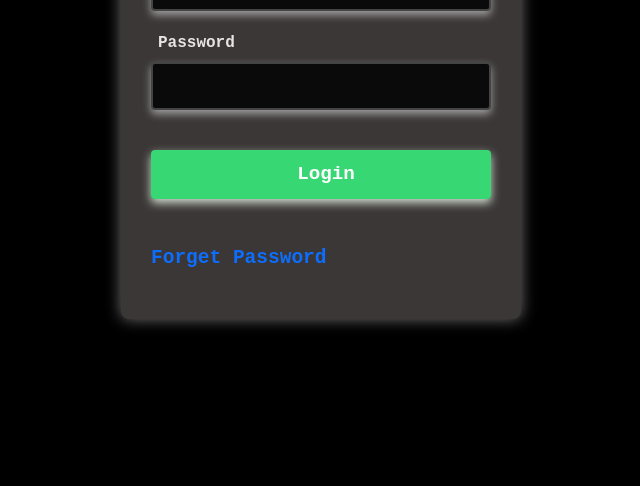
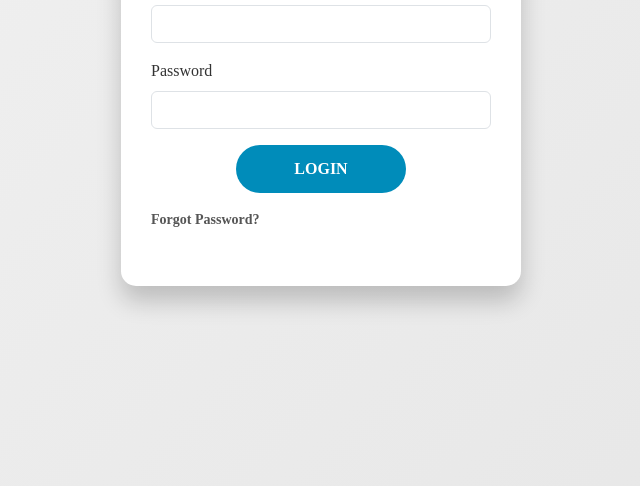
Before and after one commit to dhana1612/WorkUpdateFrontend, a website: page index.html in a window 1280 px wide. Shown: the part 314-800 px from the top of the page, without its empty margins (319-959 px from the left). Drawn offline with nearby package versions, Linux system fonts and the light colour scheme.

Commit message:
Update index.html

```diff
--- a/index.html
+++ b/index.html
@@ -6,140 +6,94 @@
     <title>Login</title>
     <!-- Bootstrap CSS -->
     <link href="https://cdn.jsdelivr.net/npm/bootstrap@5.3.0/dist/css/bootstrap.min.css" rel="stylesheet">
-    <!-- Google Fonts -->
-    <link href="https://fonts.googleapis.com/css2?family=Poppins:wght@400;600&display=swap" rel="stylesheet">
     <style>
         body {
-            font-family: 'Courier New', Courier, monospace;
+            font-family: 'Times New Roman', serif;
+            margin: 0;
             display: flex;
             justify-content: center;
             align-items: center;
-            height: 100vh;
-            background-color: #000000; /* Dark black background */
-            margin: 0;
-        }
-        .form-container {
-            background-color: #3b3737;
-            padding: 30px;
-            border-radius: 8px;
-            box-shadow: 0 0 15px rgba(227, 221, 221, 0.5);
-            width: 100%;
-            max-width: 400px;
-            color: #fff;
-            transition: transform 0.3s ease;
-        }
-        .form-container:hover {
-            transform: scale(1.05);
-        }
-        .form-container h2 {
-            text-align: center;
-            margin-bottom: 20px;
-            font-size: 24px;
-            font-weight: 600;
-            text-transform: uppercase;
-            letter-spacing: 1px;
-        }
-        .form-group {
-            position: relative;
-            margin-bottom: 20px;
-        }
-        .form-group label {
-            display: block;
-            font-weight: 600;
-            color: #e9e4e4;
-            font-size: 16px;
-
-            margin: 7px;
-        }
-        .form-group input {
-            width: 100%;
-            padding: 10px;
-            text-indent: 10px;
-            border: 2px solid #444;
-            border-radius: 4px;
-            background-color: #0a0a0a;
-            color: #fff;
-            transition: all 0.3s ease;
-            box-shadow: 0 4px 8px rgba(251, 251, 251, 0.535); /* 3D Effect */
-            font-weight: 400;
-        }
-        .form-group input:hover {
-            background-color: #0a0a0a;
-            box-shadow: 0 6px 12px rgb(161, 249, 177);
-        }
-        .form-group input:focus {
-            outline: none;
-            box-shadow: 0 6px 12px rgb(161, 249, 177);
-            transform: translateY(-2px);
-        }
-        .form-group input[type="button"] {
-            background-color: #37f680d6;
-            color: white;
-            border: none;
-            cursor: pointer;
-            font-size: larger;
-            font-weight: 600;
-            transition: background-color 0.3s ease, box-shadow 0.3s ease;
-            box-shadow: 0 4px 10px rgb(210, 222, 208);
-            margin-top: 20px;
-            margin-bottom: 25px;
+            min-height: 100vh;
+            background: linear-gradient(135deg, #f2f2f2, #e6e6e6);
+            background-size: cover;
+            background-attachment: fixed;
+            color: #333;
         }
 
-        .container{
-            display: flex;
-            justify-content: center;
+        .form-container {
+            background: #ffffff;
+            padding: 40px 30px;
+            border-radius: 15px;
+            box-shadow: 0 15px 25px rgba(0, 0, 0, 0.2);
+            max-width: 400px;
+            width: 100%;
+            color: #333;
+            text-align: center;
+            transition: transform 0.3s ease, box-shadow 0.3s ease;
         }
-        .ftag a{
 
-            font-size: 19.5px;
-            font-weight:  800;
+        .form-container:hover {
+            transform: translateY(-5px);
+            box-shadow: 0 20px 30px rgba(0, 0, 0, 0.3);
+        }
+
+        .form-group input[type="button"] {
+            background: #008cba;
+            border: none;
+            color: #fff;
+            font-weight: bold;
+            font-size: 16px;
+            padding: 12px;
+            border-radius: 50px;
+            cursor: pointer;
+            text-transform: uppercase;
+            transition: all 0.4s ease;
+        }
+
+        .form-group input[type="button"]:hover {
+            background: #005f7f;
+            box-shadow: 0 8px 15px rgba(0, 140, 186, 0.5);
+        }
+
+        .ftag a {
+            font-size: 14px;
+            font-weight: bold;
             text-decoration: none;
-            color: rgb(245, 84, 84);
+            color: #555;
+            transition: color 0.3s ease;
+        }
+
+        .ftag a:hover {
+            color: #008cba;
         }
     </style>
 </head>
 <body>
-
-    <div class="container">
+    <div class="container d-flex justify-content-center align-items-center">
         <div class="form-container">
-            <h2 class="text-warning">Login Portal</h2>
+            <h2>Login Portal</h2>
             <form action="/submit" method="post" id="form">
-
-
-                <div class="form-group">
-                    <label for="email">Email </label>
-                    <input type="email" id="value" name="email" required>
+                <div class="mb-3 text-start">
+                    <label for="email" class="form-label">Email</label>
+                    <input type="email" id="value" name="email" class="form-control" required>
                 </div>
-                <div class="form-group">
-                    <label for="password">Password</label>
-                    <input type="password" id="password" name="password" required>
+                <div class="mb-3 text-start">
+                    <label for="password" class="form-label">Password</label>
+                    <input type="password" id="password" name="password" class="form-control" required>
                 </div>
-                <div class="form-group">
-                    <div class="form-group">
-                        <input type="button" value= "Login"  onclick="Login()">
-                    </div>
+                <div class="form-group mb-3">
+                    <input type="button" value="Login" class="btn btn-primary btn-sm w-50" onclick="Login()">
                 </div>
-
-
-                <div class="d-flex  justify-content-between ftag">
-
-                    <div>
-                        <a href ="./src/ForgetPsd.html" class="text-primary">Forget Password</a>
-                    </div>
-
+                <div class="d-flex justify-content-between ftag">
+                    <a href="./src/ForgetPsd.html">Forgot Password?</a>
                 </div>
-
             </form>
-
             <p id="message"></p>
         </div>
     </div>
-
-
-    <script src = "./src/Login.js"></script>
+    <script src="./src/Login.js"></script>
     <!-- Bootstrap JS and dependencies -->
     <script src="https://code.jquery.com/jquery-3.6.0.min.js"></script>
-
     <script src="https://cdn.jsdelivr.net/npm/@popperjs/core@2.11.6/dist/umd/popper.min.js"></script>
     <script src="https://cdn.jsdelivr.net/npm/bootstrap@5.3.0/dist/js/bootstrap.min.js"></script>
 </body>
```
